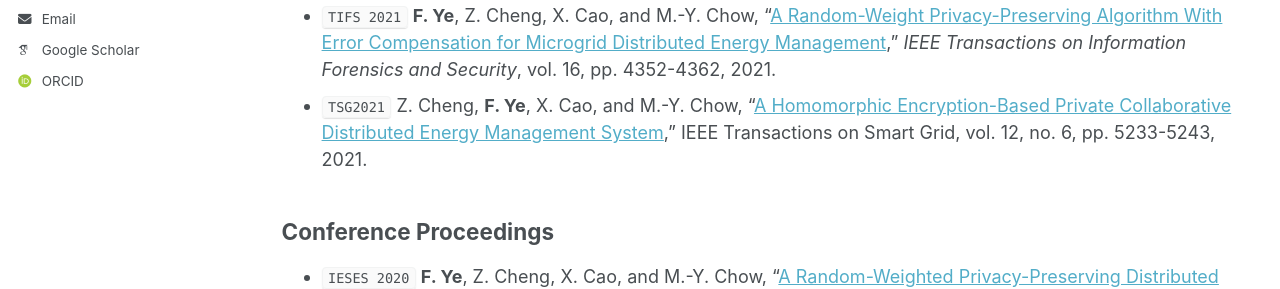
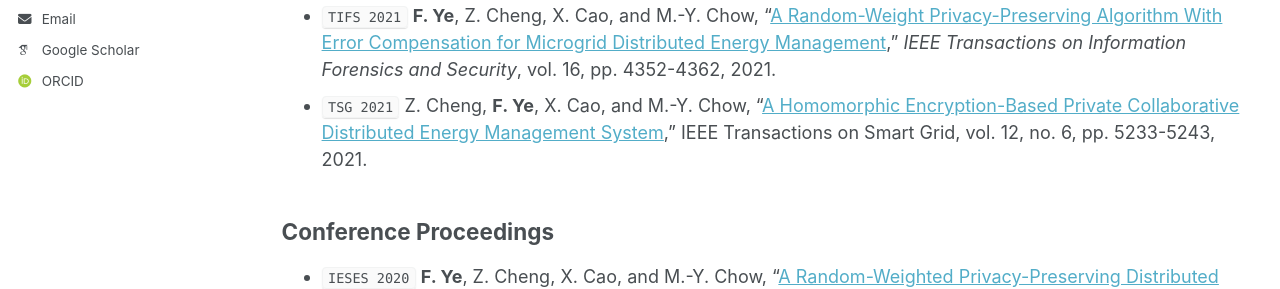
Before and after one commit to fye97/fye97, a Jekyll site: the page built from _pages/publications.md, in a window 1280 px wide and 1262 px high. Shown: the part 420-709 px from the top of the window. Built offline with Jekyll 4.4.1, drawn with Linux system fonts in a browser that asks for light colours; some web fonts are replaced.

Commit message:
Update publications.md

```diff
--- a/_pages/publications.md
+++ b/_pages/publications.md
@@ -16,7 +16,7 @@ Journal Papers
 * `TIT 2024` **F. Ye**, X. Cao, M.-Y. Chow, and L. Cai, “[Privacy-Preserving Average Consensus: Fundamental Analysis and a Generic Framework Design](https://ieeexplore.ieee.org/document/10445335),” _IEEE Transactions on Information Theory_, 70, no. 4, pp. 2870-2885, 2024.
 * `TSG 2023` **F. Ye**, X. Cao, Z. Cheng, and M.-Y. Chow, “[CASL: A Novel Collusion Attack Against Distributed Energy Management Systems](https://ieeexplore.ieee.org/abstract/document/10057447),” _IEEE Transactions on Smart Grid_, vol. 14, no. 6, pp. 4717-4728, 2023.
 * `TIFS 2021` **F. Ye**, Z. Cheng, X. Cao, and M.-Y. Chow, “[A Random-Weight Privacy-Preserving Algorithm With Error Compensation for Microgrid Distributed Energy Management](https://ieeexplore.ieee.org/document/9517116/),” _IEEE Transactions on Information Forensics and Security_, vol. 16, pp. 4352-4362, 2021.
-* `TSG2021` Z. Cheng, **F. Ye**, X. Cao, and M.-Y. Chow, “[A Homomorphic Encryption-Based Private Collaborative Distributed Energy Management System](https://ieeexplore.ieee.org/document/9462936),” IEEE Transactions on Smart Grid, vol. 12, no. 6, pp. 5233-5243, 2021.
+* `TSG 2021` Z. Cheng, **F. Ye**, X. Cao, and M.-Y. Chow, “[A Homomorphic Encryption-Based Private Collaborative Distributed Energy Management System](https://ieeexplore.ieee.org/document/9462936),” IEEE Transactions on Smart Grid, vol. 12, no. 6, pp. 5233-5243, 2021.
 
 Conference Proceedings
 ------
```
